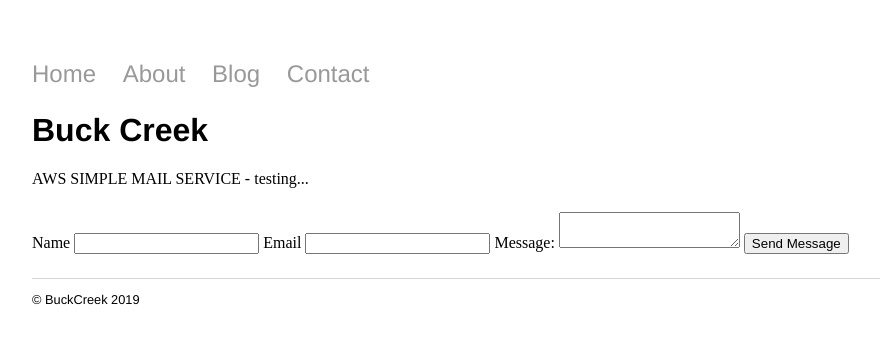
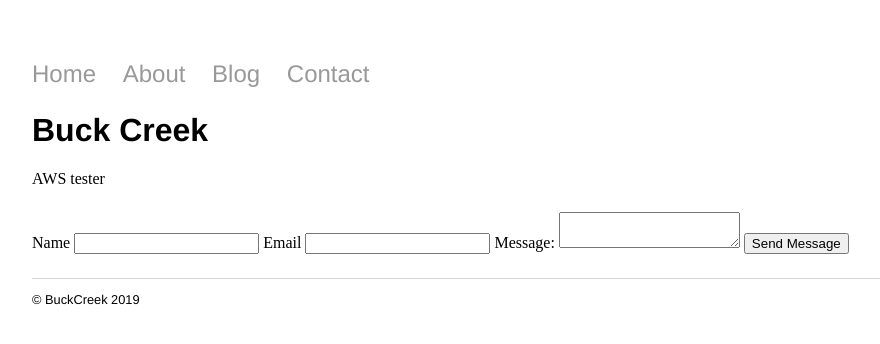
Before and after one commit to shanebp/shanebp.github.io, a Jekyll site: the page built from contact-aws.html, in a window 1280 px wide. Shown: the top 344 px of the page, without its empty margins (160-1040 px from the left). Built offline with Jekyll 4.4.1, drawn with Linux system fonts in a browser that asks for light colours.

Commit message:
Update contact-aws.html

```diff
--- a/contact-aws.html
+++ b/contact-aws.html
@@ -4,10 +4,10 @@ title: Buck Creek
 ---
 	<h1>{{ page.title }}</h1>
 
-AWS SIMPLE MAIL SERVICE - testing...
+AWS tester
 
 <p>
-<form action="https://w3ox9uhyuh.execute-api.us-east-1.amazonaws.com/dev" method="POST">
+<form action="https://w3ox9uhyuh.execute-api.us-east-1.amazonaws.com/dev/static-site-mailer" method="POST">
   <label>
     Name
     <input type="text" name="name" required>
```
